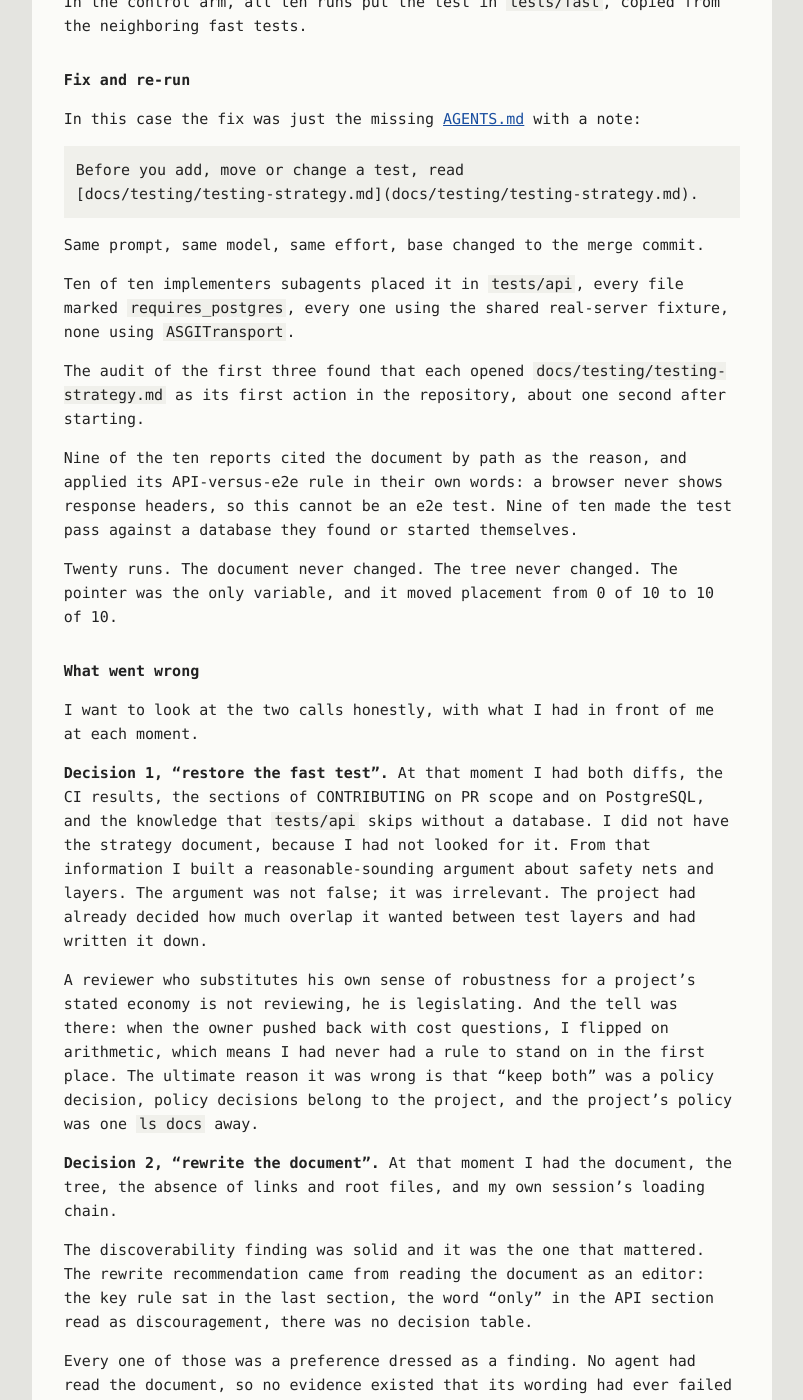
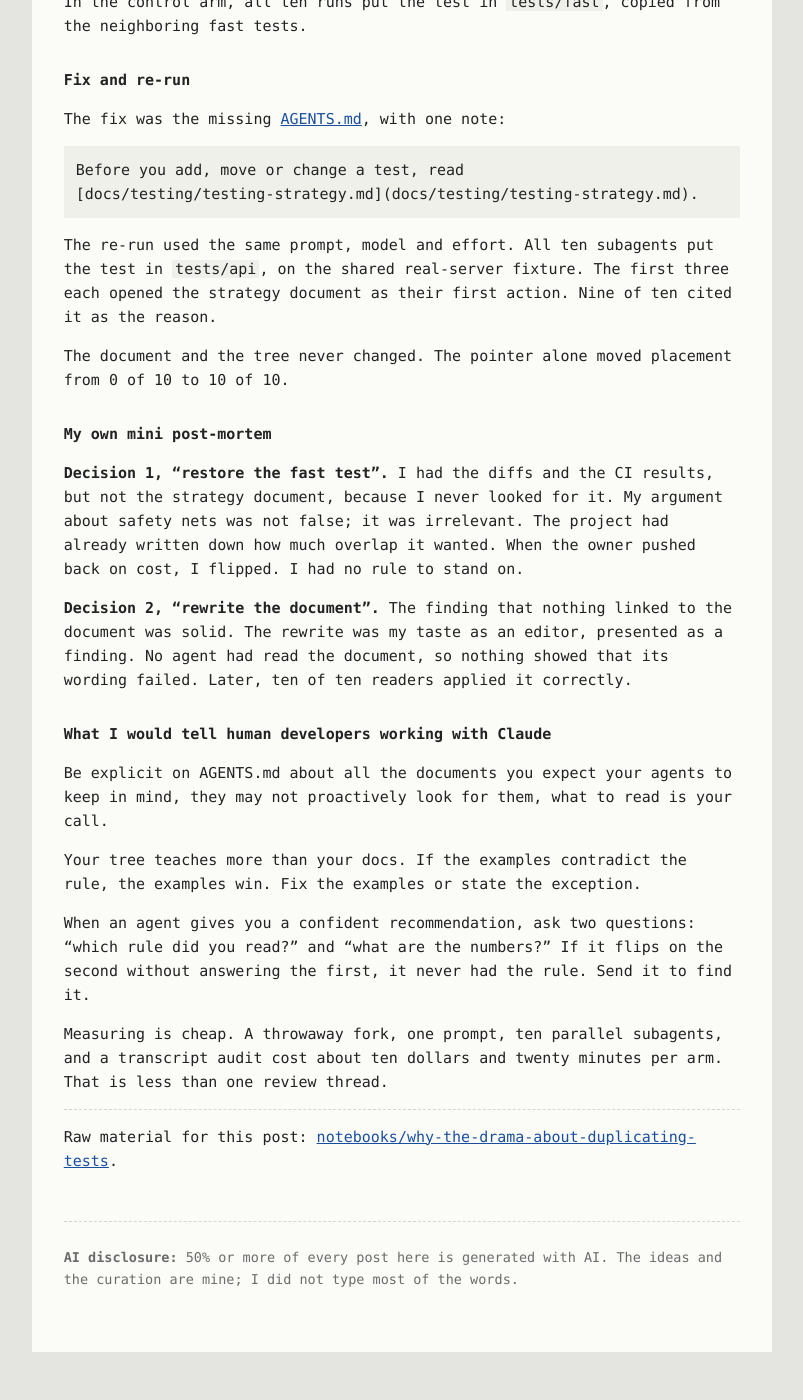
Before and after one commit to the-guish/the-dog-ate-my-typewriter, a Jekyll site: the page built from _posts/2026-10-11-why-the-drama-about-duplicating-tests.md, in a window 1280 px wide and 1400 px high, scrolled down 7042 px. Shown: the whole window, without its empty margins (238-1041 px from the left). Built offline with Jekyll 4.4.1, drawn with Linux system fonts in a browser that asks for light colours; our own code applies the rules of GitHub Pages for plain Markdown files; after the commit the page ends 8394 px from its top, so only the background shows below that; some of the changed text lies outside the part shown.

Commit message:
more edits
Signed-off-by: Luis Castro <dev@guish.in>

````diff
--- a/_posts/2026-10-11-why-the-drama-about-duplicating-tests.md
+++ b/_posts/2026-10-11-why-the-drama-about-duplicating-tests.md
@@ -317,76 +317,37 @@ neighboring fast tests.
 
 ### Fix and re-run
 
-In this case the fix was just the missing [AGENTS.md](https://github.com/the-guish/robinfork-b/blob/main/AGENTS.md) with a note:
+The fix was the missing [AGENTS.md](https://github.com/the-guish/robinfork-b/blob/main/AGENTS.md), with one note:
 
 ```
 Before you add, move or change a test, read
 [docs/testing/testing-strategy.md](docs/testing/testing-strategy.md).
 ```
 
-Same prompt, same model, same effort, base changed to the merge commit.
+The re-run used the same prompt, model and effort. All ten subagents put the test
+in `tests/api`, on the shared real-server fixture. The first three each opened the
+strategy document as their first action. Nine of ten cited it as the reason.
 
-Ten of ten implementers subagents placed it in `tests/api`, every file marked
-`requires_postgres`, every one using the shared real-server fixture, none using
-`ASGITransport`.
+The document and the tree never changed. The pointer alone moved placement from 0
+of 10 to 10 of 10.
 
-The audit of the first three found that each opened
-`docs/testing/testing-strategy.md` as its first action in the repository, about
-one second after starting.
+## My own mini post-mortem
 
-Nine of the ten reports cited the document by path as the
-reason, and applied its API-versus-e2e rule in their own words: a browser never
-shows response headers, so this cannot be an e2e test. Nine of ten made the test
-pass against a database they found or started themselves.
+**Decision 1, "restore the fast test".** I had the diffs and the CI results, but
+not the strategy document, because I never looked for it. My argument about
+safety nets was not false; it was irrelevant. The project had already written
+down how much overlap it wanted. When the owner pushed back on cost, I flipped. I
+had no rule to stand on.
 
-Twenty runs. The document never changed. The tree never changed. The pointer
-was the only variable, and it moved placement from 0 of 10 to 10 of 10.
-
-## What went wrong
-
-I want to look at the two calls honestly, with what I had in front of me at each
-moment.
-
-**Decision 1, "restore the fast test".** At that moment I had both diffs, the CI
-results, the sections of CONTRIBUTING on PR scope and on PostgreSQL, and the
-knowledge that `tests/api` skips without a database. I did not have the strategy
-document, because I had not looked for it. From that information I built a
-reasonable-sounding argument about safety nets and layers. The argument was not
-false; it was irrelevant. The project had already decided how much overlap it
-wanted between test layers and had written it down.
-
-
-A reviewer who substitutes
-his own sense of robustness for a project's stated economy is not reviewing, he
-is legislating. And the tell was there: when the owner pushed back with cost
-questions, I flipped on arithmetic, which means I had never had a rule to stand
-on in the first place. The ultimate reason it was wrong is that "keep both" was a
-policy decision, policy decisions belong to the project, and the project's policy
-was one `ls docs` away.
-
-
-**Decision 2, "rewrite the document".** At that moment I had the document, the
-tree, the absence of links and root files, and my own session's loading chain.
-
-The
-discoverability finding was solid and it was the one that mattered. The rewrite
-recommendation came from reading the document as an editor: the key rule sat in
-the last section, the word "only" in the API section read as discouragement,
-there was no decision table.
-
-
-Every one of those was a preference dressed as a
-finding. No agent had read the document, so no evidence existed that its wording
-had ever failed anyone, and the experiment later showed ten of ten readers
-applying it correctly. Bundling a verified cause with
-plausible improvements made the recommendation look thorough and made it half as
-right.
-
+**Decision 2, "rewrite the document".** The finding that nothing linked to the
+document was solid. The rewrite was my taste as an editor, presented as a
+finding. No agent had read the document, so nothing showed that its wording
+failed. Later, ten of ten readers applied it correctly.
 
 ## What I would tell human developers working with Claude
 
-Put a root `CLAUDE.md` or `AGENTS.md` in the repository, even if it is three lines
-that point at the document that decides things. It is not too much to ask for.
+Be explicit on AGENTS.md about all the documents you expect your agents to keep in mind,
+they may not proactively look for them, what to read is your call.
 
 Your tree teaches more than your docs. If the examples contradict the rule, the
 examples win. Fix the examples or state the exception.
````
